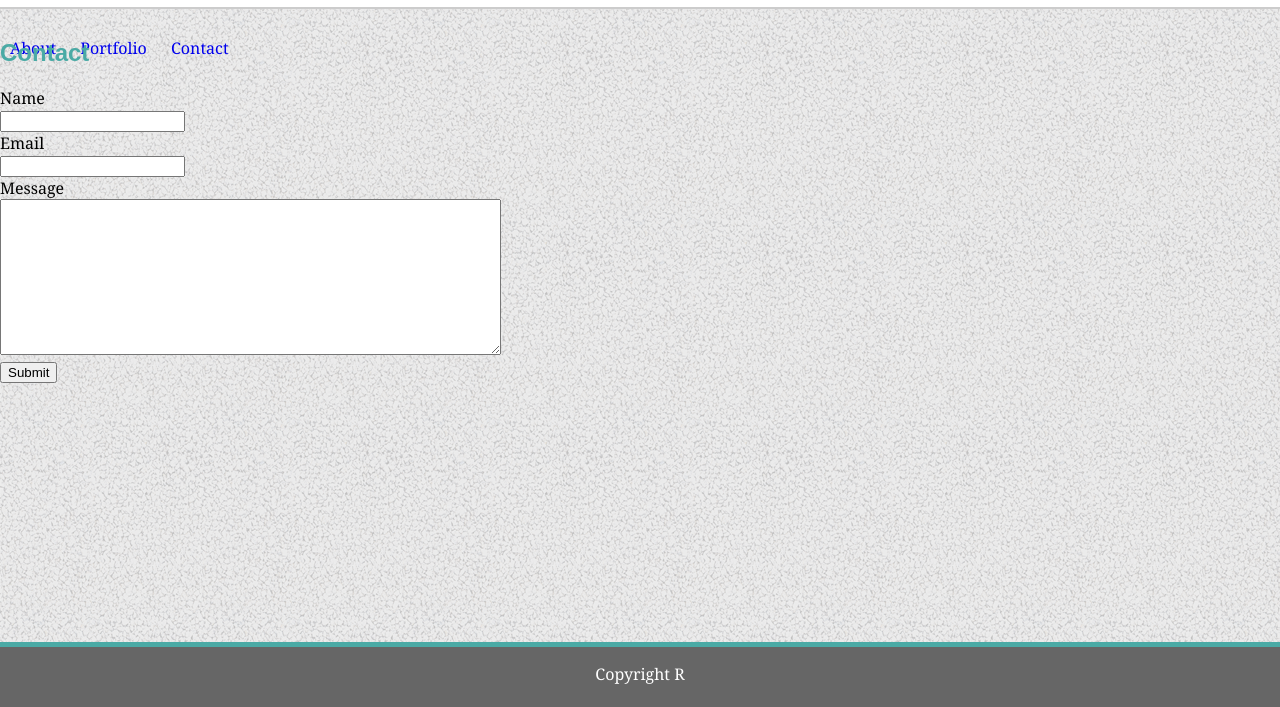
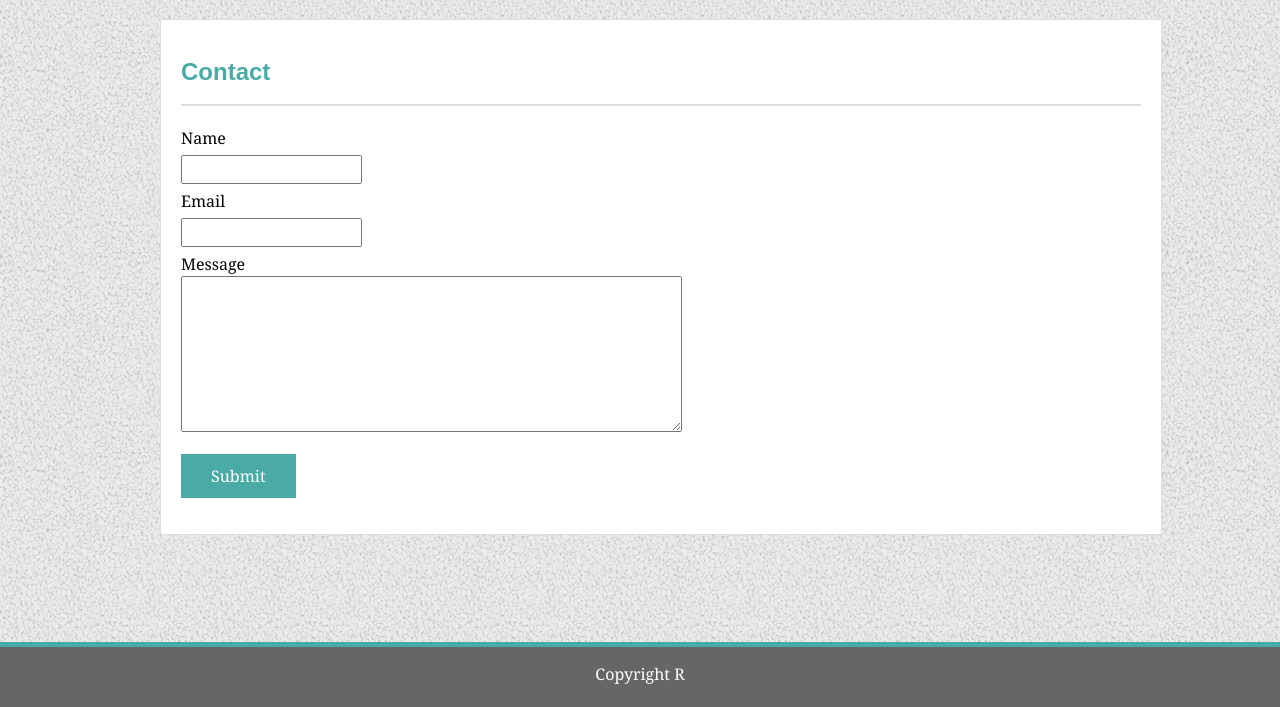
Before and after one commit to krisjecen/Basic-Portfolio, a plain HTML site: page contact.html in a window 1280 px wide. Shown: the part 93-800 px from the top of the page. Drawn offline with Linux system fonts and the light colour scheme.

Commit message:
updated html and css for contact page

```diff
--- a/assets/css/style.css
+++ b/assets/css/style.css
@@ -43,7 +43,7 @@ nav a {
 
 .aboutmebox {
     background-color: white;
-    border-color: #dddddd;
+    border: 1px solid #dddddd;
     width: 960px;
     margin: 0px 160px 20px;
     float: left;
@@ -65,6 +65,34 @@ nav a {
     color: #777777;
 }
 
+.contact {
+    background-color: #ffffff;
+    border: 1px solid #dddddd;
+    width: 960px;
+    margin: 0px 160px 20px;
+    padding: 0px 20px 20px;
+    float: left;
+    line-height: 1.5;
+}
+
+.contactheading {
+    padding: 20px 0px;
+    border-bottom: 2px solid #dddddd;
+    line-height: 1;
+}
+
+form input {
+    padding: 5px 0px;
+    margin: 5px 0px;
+}
+
+.submit {
+    background-color: #4aaaa5;
+    color: white;
+    float: left;
+    padding: 10px 30px;
+}
+
 footer {
     background-color: #666666;
     clear: both;
--- a/contact.html
+++ b/contact.html
@@ -7,16 +7,18 @@
     </head>
     <body>
         <header>
-                <h1>Kris Jecen</h1>
-                <nav>
-                    <a href="index.html">About</a>
-                    <a href="portfolio.html">Portfolio</a>
-                    <a href="#">Contact</a>
+                <!-- A box with my name in it -->
+            <h1 class="myname">Kris Jecen</h1>
+            <!-- A horizontal link list with About, Portfolio, and  Contact -->
+            <nav>
+                <a href="index.html">About</a>
+                <a href="portfolio.html">Portfolio</a>
+                <a href="#">Contact</a>
 
-                </nav>
+            </nav>
         </header>
         <section class="contact">
-            <h1>Contact</h1>
+            <h1 class="contactheading">Contact</h1>
             <!--line below-->
             <!--contact form-->
             <form>
@@ -26,7 +28,7 @@
                     <input type="email" name="email"><br>
                     Message<br>
                     <textarea type="text" name="message" rows="10" cols="60"></textarea><br>
-                    <input type="submit">
+                    <p class="submit">Submit</p>
             </form>
         </section>
         <!--same footer as on About page-->
```
Also changed, not shown: portfolio.html (+8 -6 lines).
